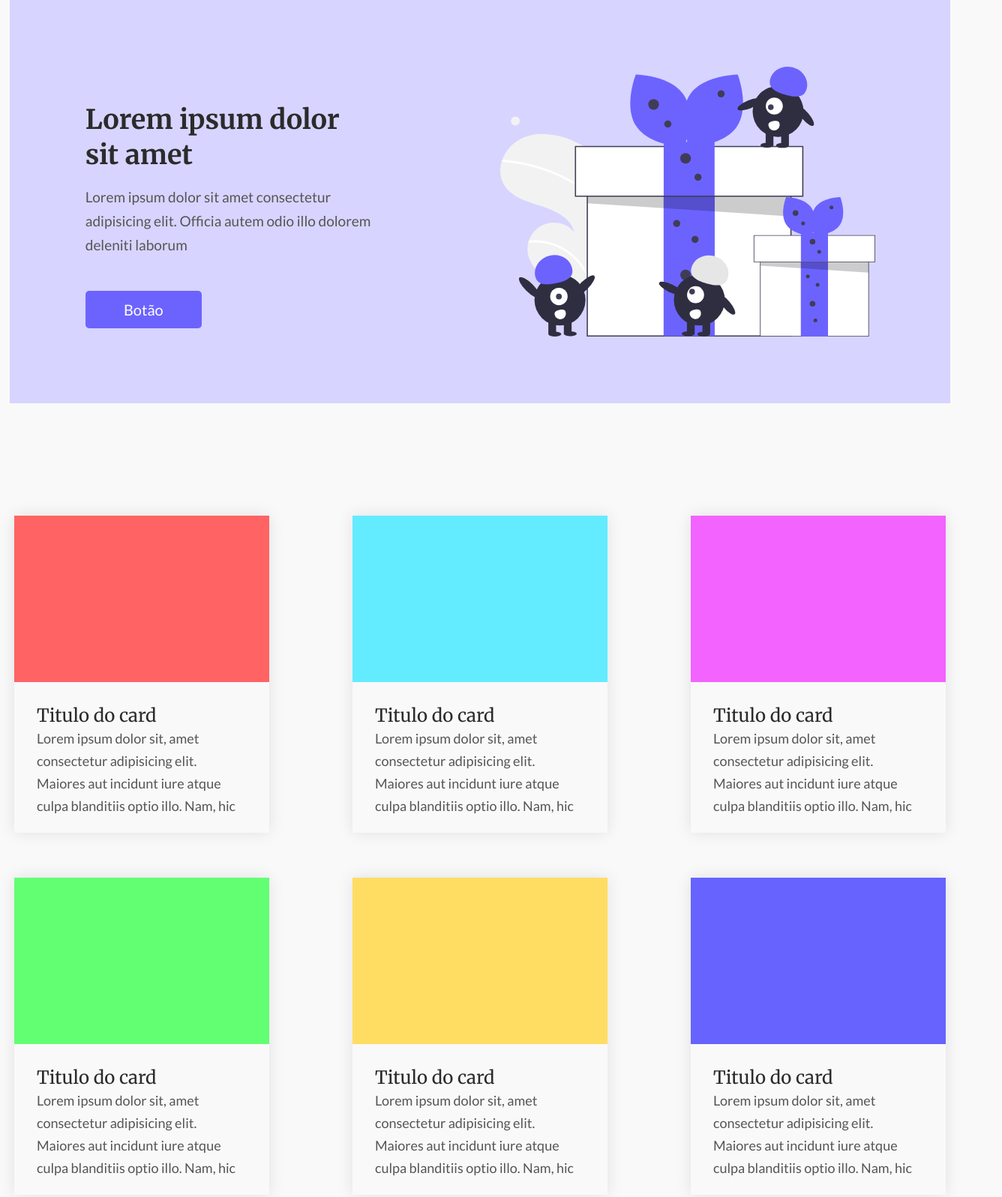
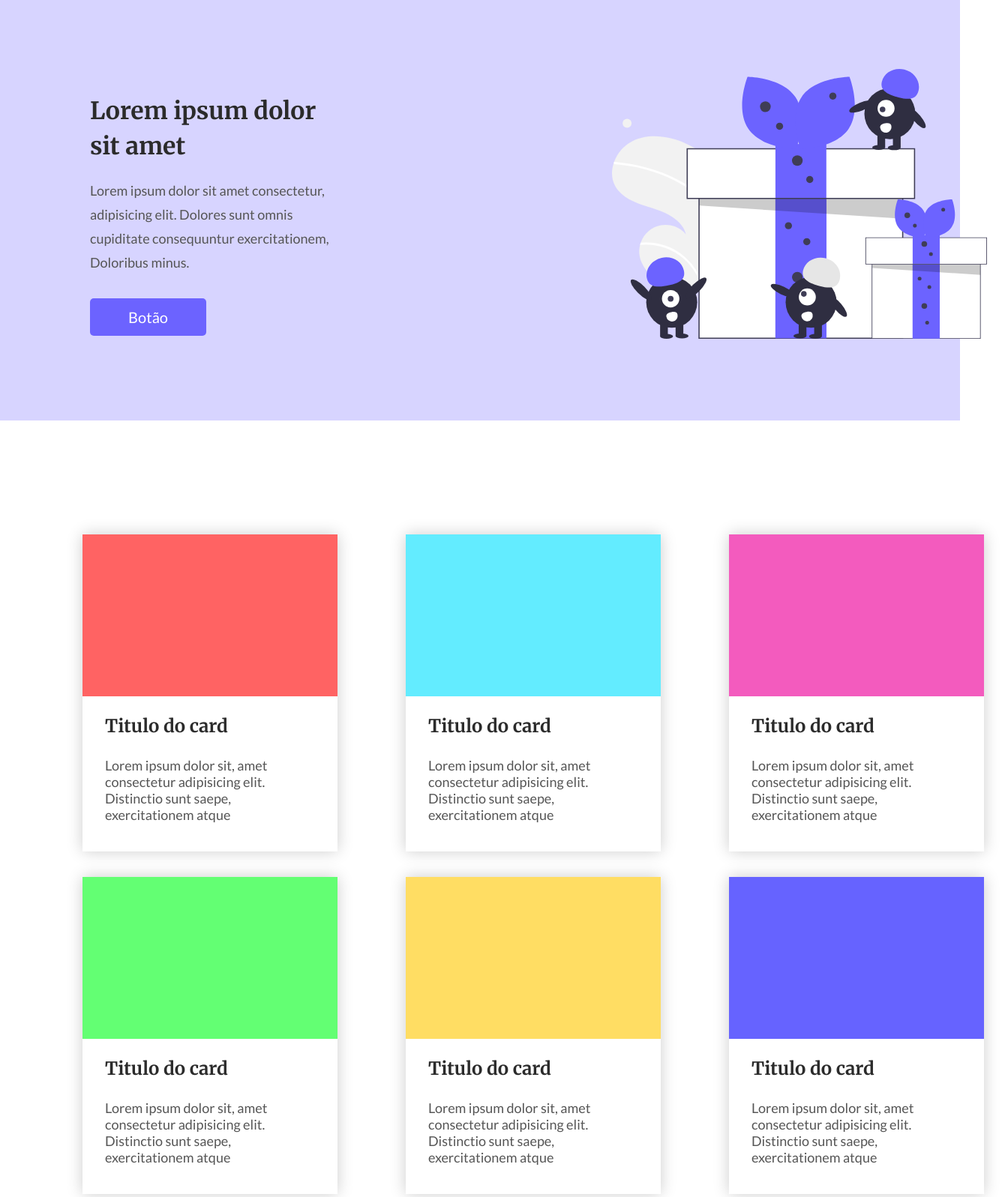
Before and after one commit to Christofer-Sousa/Desafio3-CodeLandia, a plain HTML site: page index.html in a window 1280 px wide. Shown: the top 1597 px of the page at 75% size, 1336 px wide, since content can reach past the window. Drawn offline with Linux system fonts and the light colour scheme.

Commit message:
Melhorias

```diff
--- a/index.html
+++ b/index.html
@@ -4,83 +4,85 @@
     <meta charset="UTF-8">
     <meta http-equiv="X-UA-Compatible" content="IE=edge">
     <meta name="viewport" content="width=device-width, initial-scale=1.0">
-    <link rel="preconnect" href="https://fonts.googleapis.com">
-    <link rel="preconnect" href="https://fonts.gstatic.com" crossorigin>
-    <link href="https://fonts.googleapis.com/css2?family=Lato&family=Merriweather:wght@400;700&display=swap" rel="stylesheet">
     <link rel="stylesheet" href="style.css">
-    <title>Desafio 3</title>
+    <title>Document</title>
 </head>
 <body>
-    <section class="main">
-        <div class="text">
-            <h1>Lorem ipsum dolor sit amet</h1>
-            <p>Lorem ipsum dolor sit amet consectetur adipisicing elit. Officia autem odio illo dolorem deleniti laborum</p>
-            <button class="btn">Botão</button>
+    <header>
+
+        <div class="container">
+            <div class="text">
+                <h1>Lorem ipsum dolor sit amet</h1>
+                <p>Lorem ipsum dolor sit amet consectetur, adipisicing elit. Dolores sunt omnis cupiditate consequuntur exercitationem, Doloribus minus.</p>
+                <button>Botão</button>
+            </div>
+            <img src="./image/image.svg" alt="">
         </div>
-        <img src="./image/image.svg" alt="">
-    </section>
+    </header>
 
-    <main>
-        <section class="cards-container">
+    <section>
+        <div class="cards-container">
             <div class="card">
-                <div class="color" style="background-color: #FF6363;"></div>
-                <div class="content">
-                    <h2>Titulo do card</h2>
-                    <p>Lorem ipsum dolor sit, amet consectetur adipisicing elit. Maiores aut incidunt iure atque culpa blanditiis optio illo. Nam, hic</p>
+                <div class="card-color" style="background: #FF6363;"></div>
+                <div class="card-text">
+                    <h3>Titulo do card</h3>
+                    <p>Lorem ipsum dolor sit, amet consectetur adipisicing elit. Distinctio sunt saepe, exercitationem atque </p>
                 </div>
             </div>
 
             <div class="card">
-                <div class="color" style="background-color: #63ECFF;"></div>
-                <div class="content">
-                    <h2>Titulo do card</h2>
-                    <p>Lorem ipsum dolor sit, amet consectetur adipisicing elit. Maiores aut incidunt iure atque culpa blanditiis optio illo. Nam, hic</p>
+                <div class="card-color" style="background: #63ECFF;"></div>
+                <div class="card-text">
+                    <h3>Titulo do card</h3>
+                    <p>Lorem ipsum dolor sit, amet consectetur adipisicing elit. Distinctio sunt saepe, exercitationem atque </p>
                 </div>
             </div>
 
             <div class="card">
-                <div class="color" style="background-color: #F363FF;"></div>
-                <div class="content">
-                    <h2>Titulo do card</h2>
-                    <p>Lorem ipsum dolor sit, amet consectetur adipisicing elit. Maiores aut incidunt iure atque culpa blanditiis optio illo. Nam, hic</p>
+                <div class="card-color" style="background: #F35BBE;"></div>
+                <div class="card-text">
+                    <h3>Titulo do card</h3>
+                    <p>Lorem ipsum dolor sit, amet consectetur adipisicing elit. Distinctio sunt saepe, exercitationem atque </p>
                 </div>
             </div>
 
             <div class="card">
-                <div class="color" style="background-color: #63FF73;"></div>
-                <div class="content">
-                    <h2>Titulo do card</h2>
-                    <p>Lorem ipsum dolor sit, amet consectetur adipisicing elit. Maiores aut incidunt iure atque culpa blanditiis optio illo. Nam, hic</p>
+                <div class="card-color" style="background: #63FF73;"></div>
+                <div class="card-text">
+                    <h3>Titulo do card</h3>
+                    <p>Lorem ipsum dolor sit, amet consectetur adipisicing elit. Distinctio sunt saepe, exercitationem atque </p>
                 </div>
             </div>
 
             <div class="card">
-                <div class="color" style="background-color: #FFDD63;"></div>
-                <div class="content">
-                    <h2>Titulo do card</h2>
-                    <p>Lorem ipsum dolor sit, amet consectetur adipisicing elit. Maiores aut incidunt iure atque culpa blanditiis optio illo. Nam, hic</p>
+                <div class="card-color" style="background: #FFDD63;"></div>
+                <div class="card-text">
+                    <h3>Titulo do card</h3>
+                    <p>Lorem ipsum dolor sit, amet consectetur adipisicing elit. Distinctio sunt saepe, exercitationem atque </p>
                 </div>
             </div>
 
             <div class="card">
-                <div class="color" style="background-color: #6663FF;"></div>
-                <div class="content">
-                    <h2>Titulo do card</h2>
-                    <p>Lorem ipsum dolor sit, amet consectetur adipisicing elit. Maiores aut incidunt iure atque culpa blanditiis optio illo. Nam, hic</p>
+                <div class="card-color" style="background: #6663FF;"></div>
+                <div class="card-text">
+                    <h3>Titulo do card</h3>
+                    <p>Lorem ipsum dolor sit, amet consectetur adipisicing elit. Distinctio sunt saepe, exercitationem atque </p>
                 </div>
             </div>
-        </section>
-    </main>
+        </div>
+    </section>
 
-    <section class="contact">
-        <div class="form">
+    <section>
+        <div class="contact">
             <h2>Entre em contato</h2>
             <form action="">
+
                 <input type="text" placeholder="Nome">
                 <input type="text" placeholder="E-mail">
                 <input type="text" placeholder="Telefone">
-                <textarea id="msg" cols="30" rows="6" placeholder="Mensagem..."></textarea>
-                <button id="btn-form" type="submit">Enviar Mensagem</button>
+                <textarea name="" id="" cols="10" rows="6" placeholder="Mensagem..."></textarea>
+
+                <button>Enviar mensagem</button>
             </form>
         </div>
     </section>
--- a/style.css
+++ b/style.css
@@ -1,225 +1,252 @@
-/*Variáveis*/
-:root {
-    --bgSite: #d7d4ff;
-    --buttonColor: #6c63ff;
+@import url('https://fonts.googleapis.com/css2?family=Lato&family=Merriweather:wght@700&display=swap');
 
-    --white: #ffffff;
-    --white300: #f9f9f9;
-
-    --title: #2b2b2b;
-    --text: #555555;
-  }
-
-  /*Reset*/
-  * {
+* {
     margin: 0;
     padding: 0;
     box-sizing: border-box;
-  }
-  html {
-    font-size: 62.5%;
-  }
-  body {
-      box-sizing: border-box;
-    font-size: 1.6rem;
-    background: #F9F9F9;
+}
+header {
+    background:#d7d4ff;
+}
+.container {
+    width: 100%;
     display: flex;
+    flex-direction: column;
+    align-items: center;
     justify-content: center;
-    align-items: center;
+}
+.text {
+    display: flex;
     flex-direction: column;
-  }
-  h1,
-  h2,
-  h3,
-  h4,
-  h5,
-  h6 {
-    margin: 0;
-  }
-  ul,
-  ol {
-    list-style: none;
-    margin: 0;
-    padding: 0;
-  }
-  a {
-    text-decoration: none;
-  }
-  img {
-    max-width: 100%;
-    height: auto;
-    display: block;
-  }
-  button,
-  input {
-    border: 0;
-  }
-  button:focus,
-  input:focus {
-    border: 0;
-  }
-
-
-section.main {
-    display: flex;
-    width: 98vw;
-    align-items: center;
-    justify-content: space-between;
-    background: #D7D4FF;
-    flex-wrap: wrap;
-    margin-bottom: 150px;
+    justify-content: center;
+    width: 374px;
+    padding: 0 20px;
 }
-.text{
-    width: 389px;
-    margin: 136px 100px 100px 101px;
+.text h1{
+    height: 95px;
+    margin-top: 55px;
+    margin-bottom: 18px;
+    font: 32px "Merriweather";
+    color: #2B2B2B;
+    line-height: 47px;
+}
+.text p{
+    height: 96px;
+    font: 18px "Lato";
+    color: #555555;
+    line-height: 32px;
+    margin-bottom:32px;
 
 }
-.text h1{
-    font-size: 36px;
-    font-family: "Merriweather", sans-serif;
-    line-height: 47px;
-    margin-bottom: 17px;
-    color: #2B2B2B;
-}
-.text p {
-    font-size: 19px;
-    font-family: "Lato", sans-serif;
-    line-height: 32px;
-    color: #555555;
-}
-.main img {
-    width: 500px;
-    margin-right: 100px;
+.text button {
+    border: none;
+    width: 155px;
+    height: 50px;
+    border-radius: 5px;
+    background-color: #6c63ff;
+    color: white;
+    font: 20px "Lato";
+    margin-top: 32px;
+    cursor: pointer;
 }
 
-.text button.btn {
-    background: #6C63FF;
-    width: 155px;
-    height: 50px;
-    color: white;
-    font: 20px "Lato";
-    text-align: center;
-    border-radius: 5px;
-    margin-top: 45px;
-    cursor: pointer;
+.container img {
+    margin-top: 114px;
+    width: 350px;
+    margin-bottom: 88px;
 }
-main {
-    display: flex;
-    justify-content: center;
-    align-items: center;
-    background: #F9F9F9;
-    width: 100%;
+/*=============CARDS CONTAINER===================*/
+
+section {
+
 }
 .cards-container {
+    width: 90vw;
     display: flex;
+    flex-direction: column;
     justify-content: space-between;
     align-items: center;
-    flex-wrap: wrap;
-    width: 1242px;
-    height: 914px;
+    margin: 75px 20px;
+}
+.card-color {
+    height: 222px;
+    width: 340px;
 }
 .card {
-    width: 340px;
-    height: 423px;
-    box-shadow: 0 0 20px rgb(0, 0, 0, 10%);
-    margin-bottom: 60px;
+    width: 100%;
+    margin-bottom: 30px;
+    box-shadow: 0 0  20px rgb(0, 0, 0, 20%);
 }
-.card .color {
-    width: 340px;
-    height: 222px;
-    background-color: red;
+.card-text {
+    padding: 24px 30px 31px 30px;
 }
-.content {
-    padding: 30px;
+.card-text h3 {
+    font: 24px "Merriweather";
+    color: #2B2B2B;
+    margin-bottom: 26px;
 }
-.content h2 {
-    font: 24px "Merriweather";
-    line-height: 30px;
-    color: #2B2B2B;
-}
-.content p {
+.card-text p {
     font: 18px "Lato";
-    line-height: 30px;
     color: #555555;
 }
 
+/*============CONTACT===============*/
+
 .contact {
-    width: 98vw;
-    height: 750px;
     display: flex;
-    justify-content: center;
+    flex-direction: column;
     align-items: center;
     text-align: center;
     background: #D7D4FF;
-    margin-top: 150px;
-    padding-bottom: 80px;
-    align-self: center;
+    padding: 83px 0 56px 0 ;
 }
-.contact .form {
-    width: 471px;
-    height: 585px;
+.contact h2 {
+    font: 32px "Merriweather";
+    color: #2B2B2B;
 }
-.form h2 {
-    font: 32px "Merriweather";
-    line-height: 40px;
-    color: #2B2B2B;
-    margin-bottom: 60px;
-}
-.form form {
+.contact form {
+    width: 90vw;
     display: flex;
     flex-direction: column;
-    height: 560px;
-    width: 471px;
-    justify-content: space-between;
+    justify-content: center;
+    margin-top: 36px;
 }
-.form form input{
+form input {
     width: 100%;
-    height: 64px;
+    height: 60px;
+    padding: 18px 11px;
+    border: none;
     border-radius: 6px;
+    color: #6e7275;
+    margin-bottom: 40px;
     font: 18px "Lato";
-    color: #6E7275;
-    padding: 15px;
 }
-.form form textarea {
+form textarea {
+    width: 100%;
+    padding: 18px 11px;
+    border: none;
     border-radius: 6px;
+    margin-bottom: 45px;
+    color: #6e7275;
     font: 18px "Lato";
-    color: #6E7275;
-    padding: 15px;
     resize: none;
 }
-.form form button {
+form button {
+    width: 100%;
     height: 50px;
-    text-align: center;
+    background: #6c63ff;
+    color: white;
+    border: none;
     border-radius: 5px;
-    width: 100%;
-    background-color: #6663FF;
     font: 20px "Lato";
-    color: white;
-    margin-top: 30px;
     cursor: pointer;
+
 }
 
-@media screen and (max-width: 1193px) {
-    .main {
+@media screen and  (min-width: 710px ){
+    .container {
+        width: 100%;
+        display: flex;
+        align-items: center;
+        flex-direction: column;
+        justify-content: space-between;
+    }
+
+    .text {
+        display: flex;
         flex-direction: column;
         justify-content: center;
-    }
-    .main .text {
-        margin: 55px 46px 20px;
-    }
-    .main img {
-        width: 350px;
-        margin: 90px 32px 88px 32px;
+        width: 354px;
+        padding: 0 15px 0 20px;
     }
 
+    /*==========CARDS=========*/
+
     .cards-container {
-        width: 375px;
-        height: 2688px;
-        margin-bottom: 75px;
-        justify-content: center;
+        width: 100vw;
+        flex-direction: row;
+        flex-wrap: wrap;
+        margin: 150px 0 100px 0;
+        padding: 0 20px;
+    }
+    .container img {
+        width: 340px;
+        margin-bottom: 88px;
+        margin-right: 20px;
     }
 
-    .form form {
-        padding: 20px;
+    .card-color {
+        height: 222px;
+        width: 100%;
+    }
+    .card {
+        width: 340px;
+    }
+    .contact {
+        width: 100%;
+    }
+    .contact form {
+        width: 471px;
+        align-items: center;
+
+    }
+    .contact form input,
+    .contact form textarea,
+    .contact form button {
+        width: 60%;
+
+    }
+
+}
+
+@media screen and (min-width: 1240px ){
+    header {
+        padding: 77px 100px 120px 100px;
+    }
+    .container {
+        flex-direction: row;
+        align-items: center;
+        justify-content: space-between;
+        width: 1236px;
+        height: 364px;
+    }
+    .container img {
+        width: 500px;
+    }
+
+    /*=========CARDS========*/
+
+    .cards-container {
+        width: 1242px;
+        height: 914px;
+        display: flex;
+        margin: 150px 90px;
+        flex-wrap: wrap;
+        justify-content: space-between;
+        align-items: center;
+    }
+    .card {
+        width: 340px;
+        height: 423px;
+        display: flex;
+        flex-direction: column;
+    }
+    .card-text {
+        height: 211px;
+    }
+
+    .contact form {
+        width: 471px;
     }
 }
+@media screen and (min-width: 1200px){
+    .contact form {
+        width: 471px;
+    }
+    .contact form input {
+        width: 100%;
+    }
+    .contact form textarea {
+        width: 100%;
+    }
+}
```
Also changed, not shown: 1 other file.
